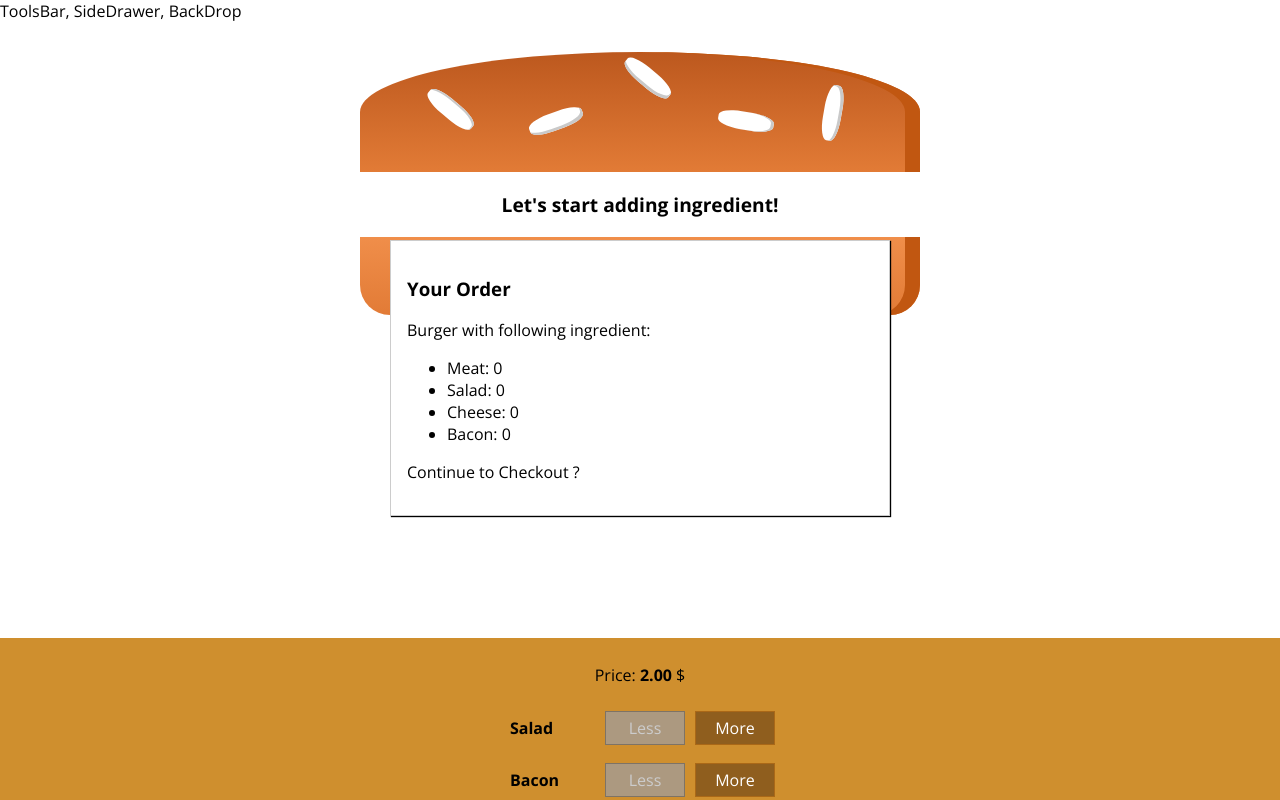
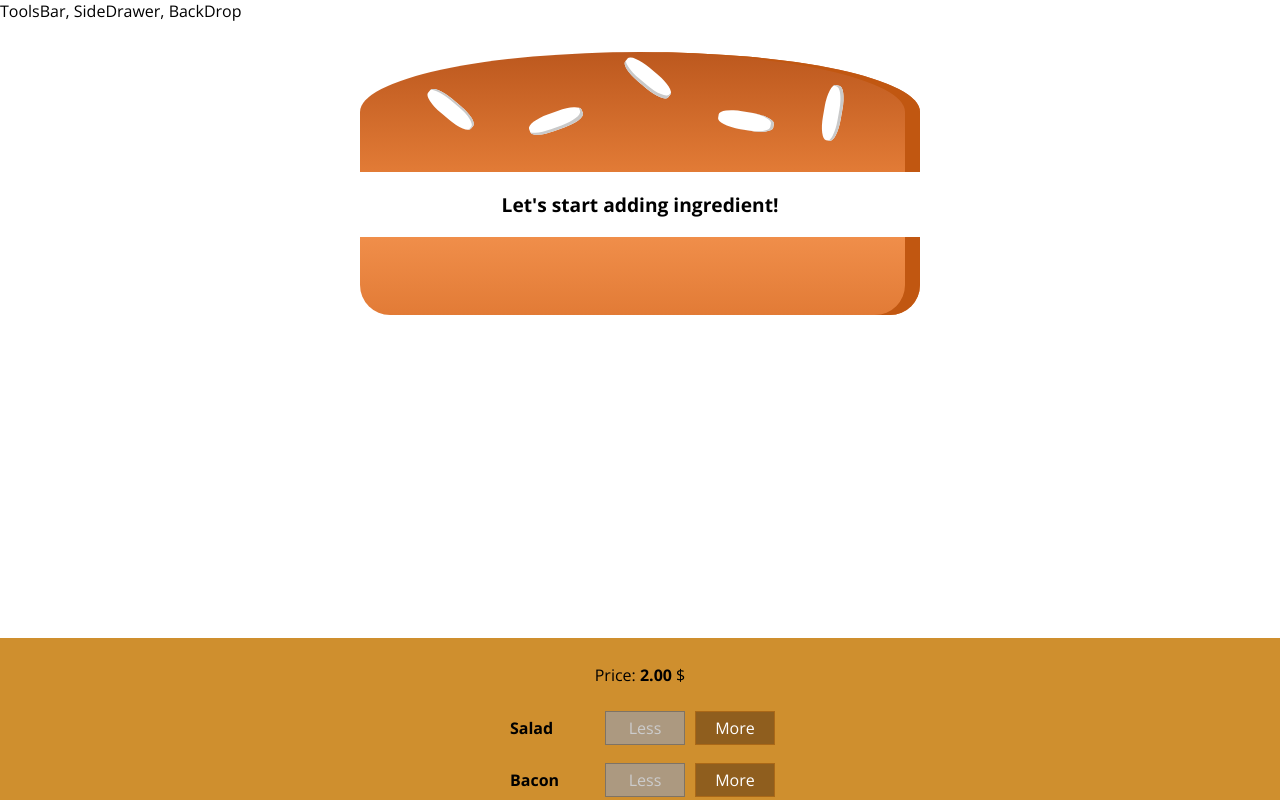
Before and after one commit to Chiibi/TryReact, a React (Create React App) app in the folder burger-builder/: page / in a window 1280 px wide. Shown: the top 800 px of the page. Built offline with nearby package versions, Linux system fonts and the light colour scheme.

Commit message:
[Update] Bind modal pop-up to order button

```diff
--- a/burger-builder/src/components/Burger/BuildControls/BuildControls.jsx
+++ b/burger-builder/src/components/Burger/BuildControls/BuildControls.jsx
@@ -20,7 +20,10 @@
             removed={ () => props.ingredientRemove(ctrl.type) }
             disabled={ props.disabled[ctrl.type] } />
 				))}
-				<button className="OrderButton" disabled={ !props.purchasable }>ORDER NOW</button>
+        <button
+          className="OrderButton"
+          disabled={ !props.purchasable }
+          onClick={ props.ordered } >ORDER NOW</button>
     </div>
 )
 
--- a/burger-builder/src/components/UI/Modal/Modal.jsx
+++ b/burger-builder/src/components/UI/Modal/Modal.jsx
@@ -2,7 +2,11 @@
 import './Modal.css'
 
 const modal = (props) => (
-  <div className="Modal">
+  <div className="Modal"
+    style={{
+      transform: props.show ? 'translateY(0)' : 'translateY(-100vh)',
+      opacity: props.show ? '1' : '0'
+    }}>
     { props.children }
   </div>
 )
--- a/burger-builder/src/containers/BurgerBuilder/BurgerBuilder.jsx
+++ b/burger-builder/src/containers/BurgerBuilder/BurgerBuilder.jsx
@@ -26,11 +26,16 @@
     },
     totalPrice: 2,
     purchasable: false,
+    purchesing: false,
   }
 
   updatePurchaseState (ingredients) {
     const sum = Object.values(ingredients).reduce((sum, x) => sum + x)
     this.setState({ purchasable: sum > 0 })
+  }
+
+  purcheseHandler = () => {
+    this.setState({purchesing: true})
   }
 
   addIngredientHandler = (type) => {
@@ -75,7 +80,7 @@
     }
     return (
       <Aux>
-        <Modal>
+        <Modal show={ this.state.purchesing }>
           <OrderSummary ingredients={ this.state.ingredients }/>
         </Modal>
         <Burger ingredient={ this.state.ingredients }/>
@@ -84,6 +89,7 @@
           ingredientRemove={ this.removeIngredientHandler }
           disabled={ disabledInfo }
           purchasable={ this.state.purchasable }
+          ordered={ this.purcheseHandler }
           price={ this.state.totalPrice } />
       </Aux>
     )
```
Lines whose indentation alone changed are shown as unchanged.
